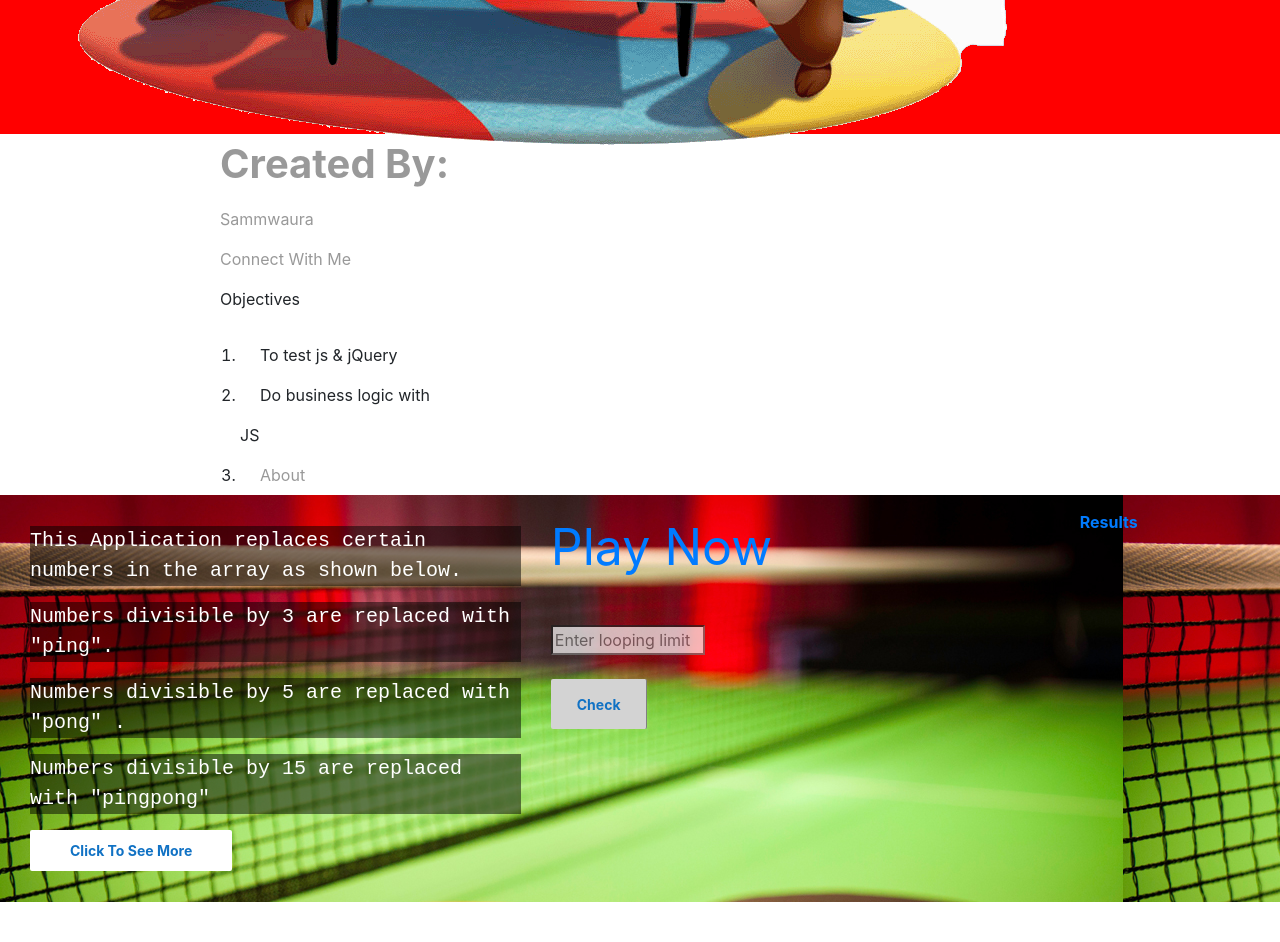
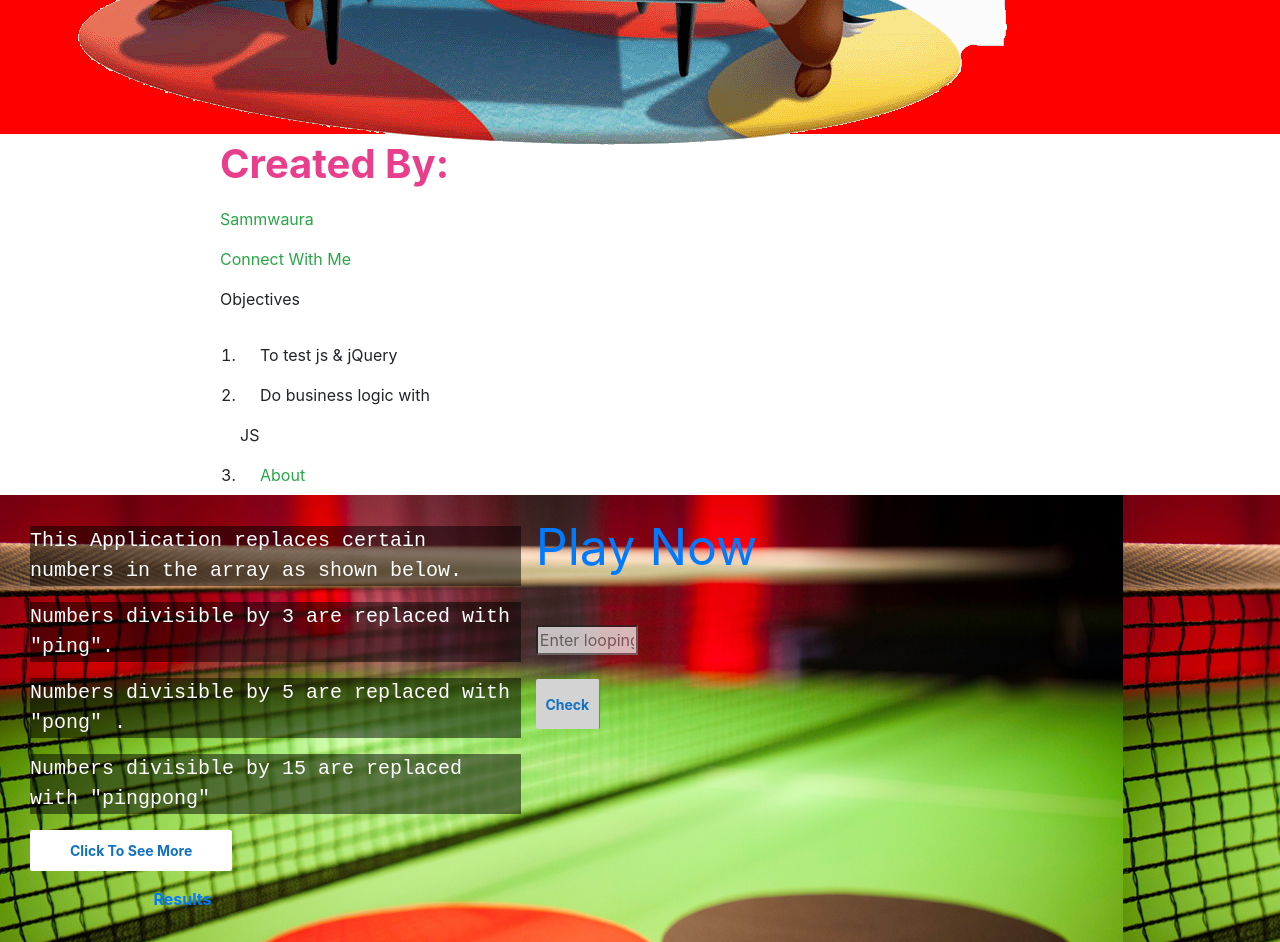
Before and after one commit to sammwaura/PingPong, a plain HTML site: page index.html in a window 1280 px wide. Shown: the part 480-1422 px from the top of the page. Before the commit the page ends 1382 px from the top, so only its background shows below. Drawn offline with Linux system fonts and the light colour scheme.

Commit message:
overwrite styes and html file

```diff
--- a/css/styles.css
+++ b/css/styles.css
@@ -57,7 +57,7 @@ background-color: red;
 .sidebar-nav li a {
   display: block;
   text-decoration: none;
-  color: #999999;
+  color: #28a745;
 }
 
 .sidebar-nav li a:hover {
@@ -77,11 +77,11 @@ background-color: red;
 }
 
 .sidebar-nav .sidebar-brand a {
-  color: #999999;
+  color: #e83e8c;
 }
 
 .sidebar-nav .sidebar-brand a:hover {
-  color: #fff;
+  color: #6c757d;
   background: none;
 }
 
--- a/index.html
+++ b/index.html
@@ -57,7 +57,7 @@
                           <a href="#menu-toggle" class="btn btn-secondary" id="menu-toggle"> Click To See More</a>
                          </p>
                        </div>
-          <div class="col-md-4 col-md-offset-5" >
+          <!-- <div class="col-md-4 col-md-offset-5" > -->
               <form id="ping">
                 <p id ="play-title">Play Now</p>
                   <br/>
```
